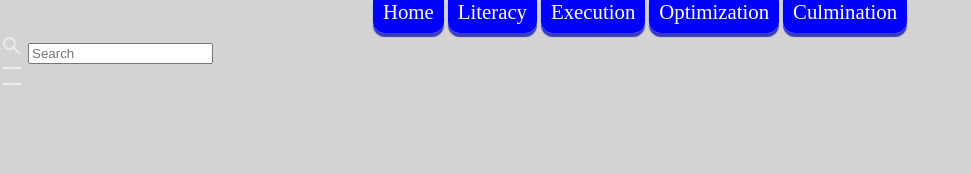
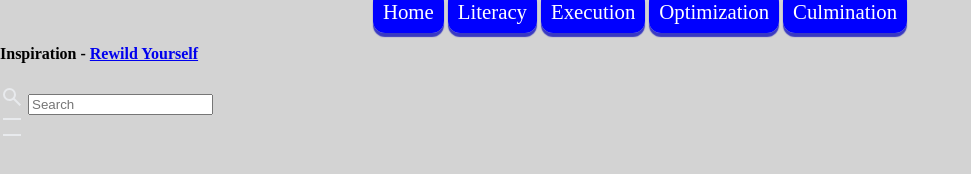
Before and after one commit to JAugustineFlory/augustflow.github.io, a plain HTML site: page sites/SeptemberChallenge/execution/execution.html in a window 1280 px wide. Shown: the whole page, without its empty margins (0-971 px from the left). Drawn offline with Linux system fonts and the light colour scheme.

```diff
--- a/sites/SeptemberChallenge/execution/execution.html
+++ b/sites/SeptemberChallenge/execution/execution.html
@@ -17,6 +17,7 @@
         </ul>
     </nav>
     <header class="clear flex">
+        <h4>Inspiration - <a href="https://rewildyourself.com/">Rewild Yourself</a></h4>
         <form action="">
             <span>
                 <label for="searchBar" class=""><svg class="darkBlue" xmlns="http://www.w3.org/2000/svg" height="24px" viewBox="0 -960 960 960" width="24px" fill="#e8eaed"><path d="M784-120 532-372q-30 24-69 38t-83 14q-109 0-184.5-75.5T120-580q0-109 75.5-184.5T380-840q109 0 184.5 75.5T640-580q0 44-14 83t-38 69l252 252-56 56ZM380-400q75 0 127.5-52.5T560-580q0-75-52.5-127.5T380-760q-75 0-127.5 52.5T200-580q0 75 52.5 127.5T380-400Z"/></svg></label>
```
